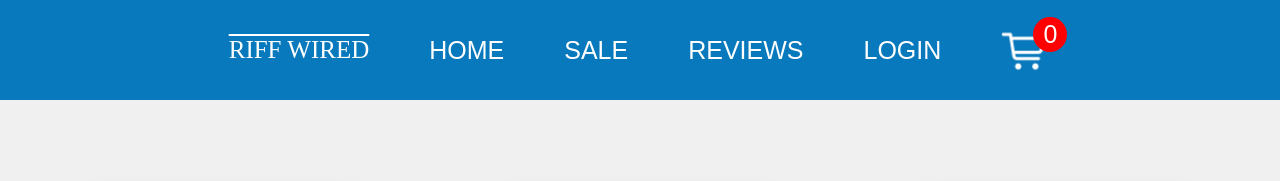
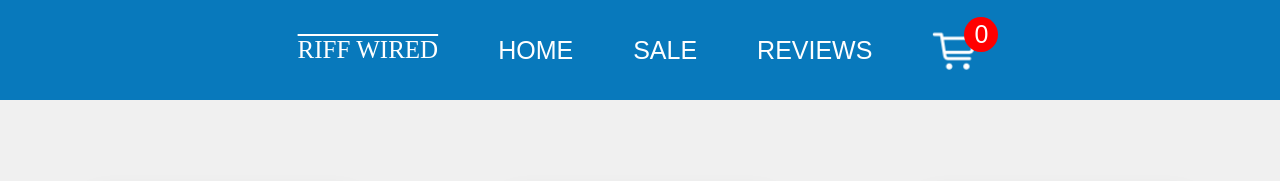
Before and after one commit to j-zylstra/Online-Store, a plain HTML site: page accessories.html in a window 1280 px wide. Shown: the top 181 px of the page. Drawn offline with Linux system fonts and the light colour scheme.

```diff
--- a/accessories.html
+++ b/accessories.html
@@ -14,7 +14,6 @@
             <li><a id="home" >HOME</a></li>
             <li><a id="sale" >SALE</a></li>
             <li><a id="review" >REVIEWS</a></li>
-            <li><a id="login" >LOGIN</a></li>
             <li><a id="cart-link"><img id="cart" src="/images/CART.png" alt="">
                 <span class="quantity">0</span>
             </a></li>
```
Also changed, not shown: bass.html (+0 -1 lines), cart.html (+0 -1 lines), newest.html (+0 -1 lines), reviews.html (+0 -1 lines), sale.html (+0 -1 lines).
